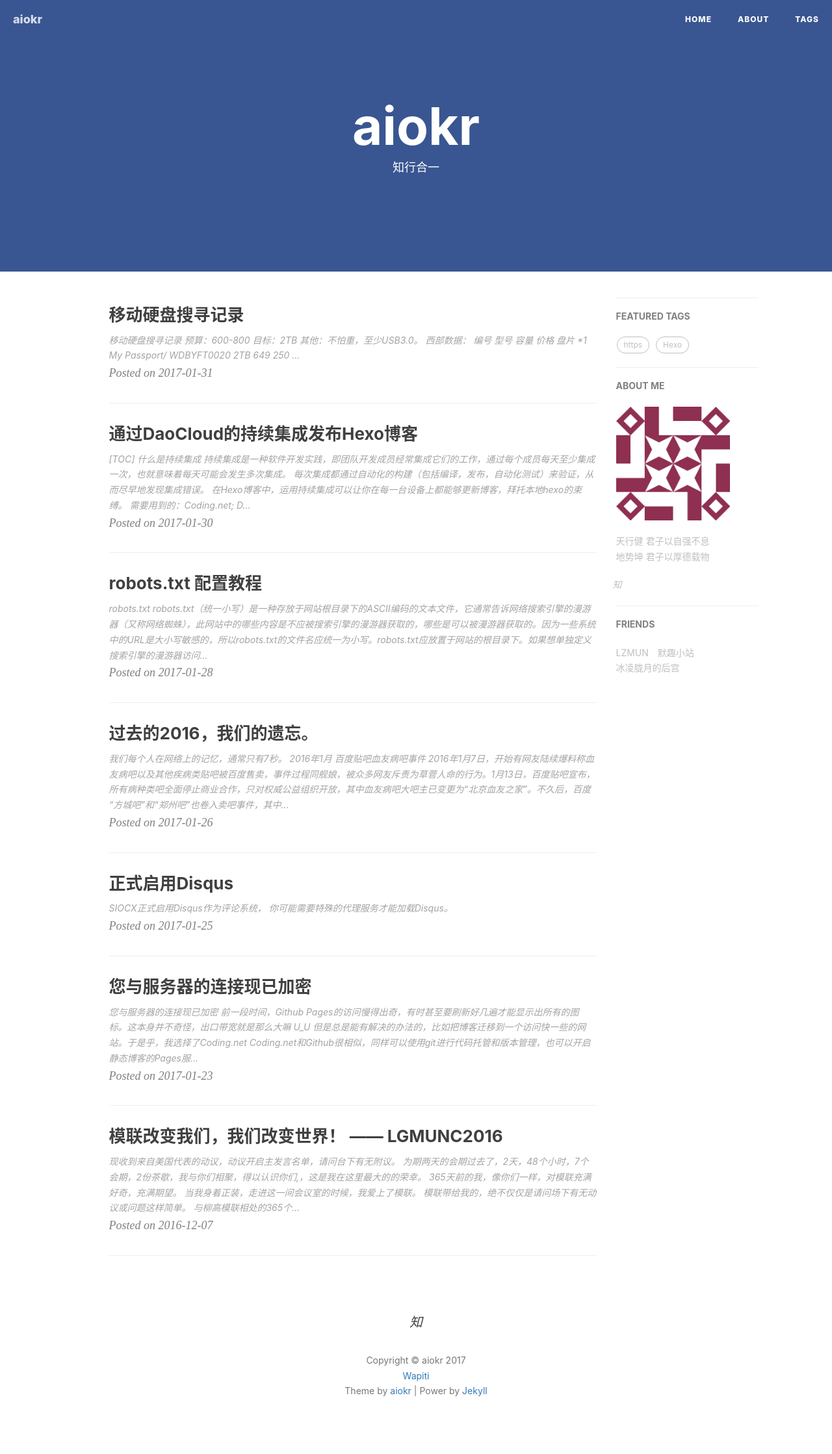
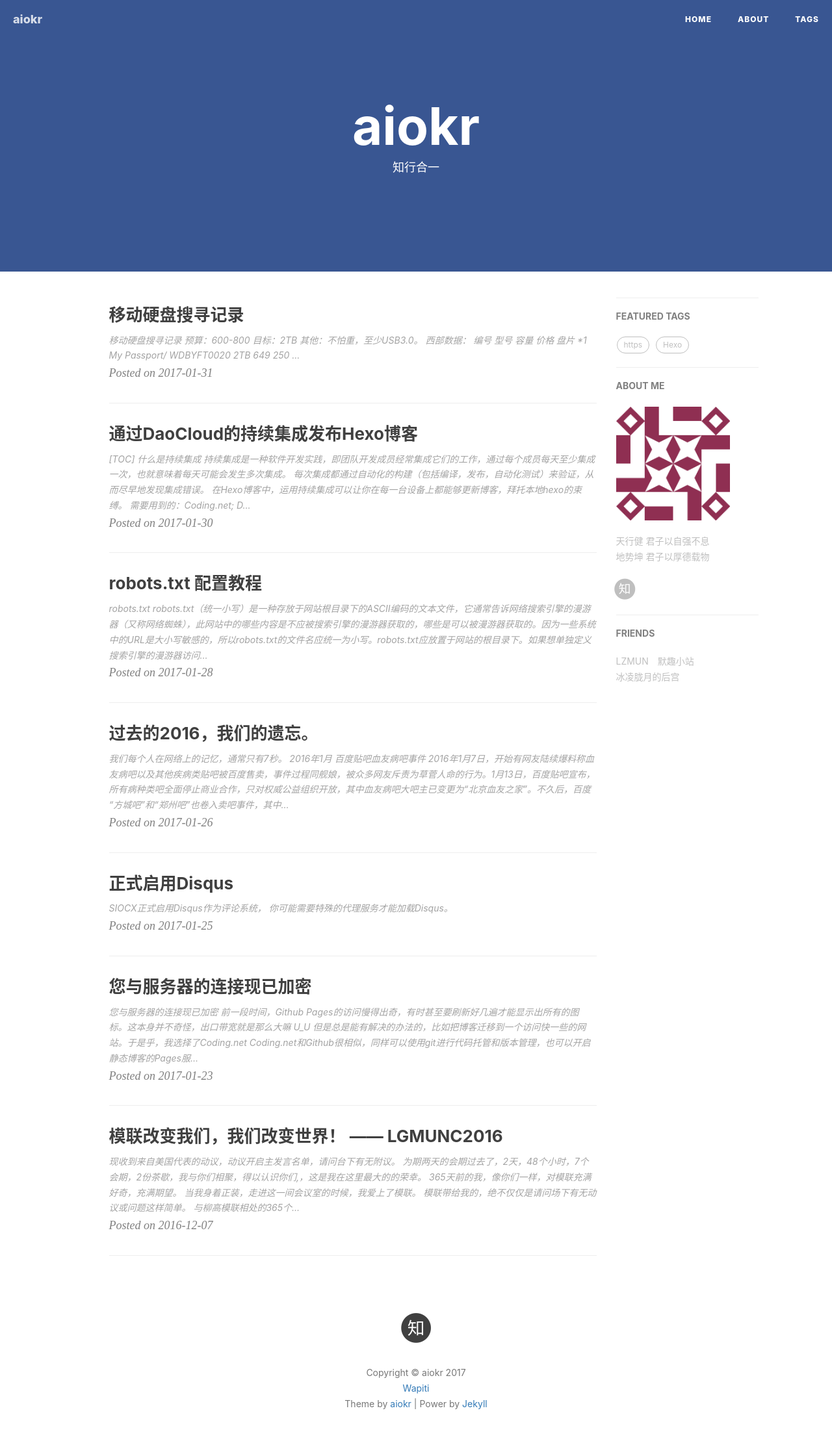
Before and after one commit to aiokr/github-pages-achieve, a Jekyll site: the page built from index.html, in a window 1280 px wide. Shown: the whole page at 65% size. Built offline with Jekyll 4.4.1, drawn with Linux system fonts in a browser that asks for light colours; the list of posts is cut into pages by our own code; comment, search, counter and statistics services are not loaded.

Commit message:
https://cdn.staticfile.org/font-awesome/4.7.0/css/font-awesome.min.css

```diff
--- a/_includes/head.html
+++ b/_includes/head.html
@@ -26,7 +26,7 @@
     <link rel="stylesheet" href="{{ "/css/syntax.css" | prepend: site.baseurl }}">
 
     <!-- Custom Fonts -->
-    <!-- <link href="http://maxcdn.bootstrapcdn.com/font-awesome/4.3.0/css/font-awesome.min.css" rel="stylesheet" type="text/css"> -->
+     <link href="https://cdn.staticfile.org/font-awesome/4.7.0/css/font-awesome.min.css" rel="stylesheet" type="text/css">
     <!-- Hux change font-awesome CDN to qiniu -->
     <!--<link href="//cdnjs.cloudflare.com/ajax/libs/font-awesome/4.6.3/css/font-awesome.min.css" rel="stylesheet" type="text/css">-->
 
```
